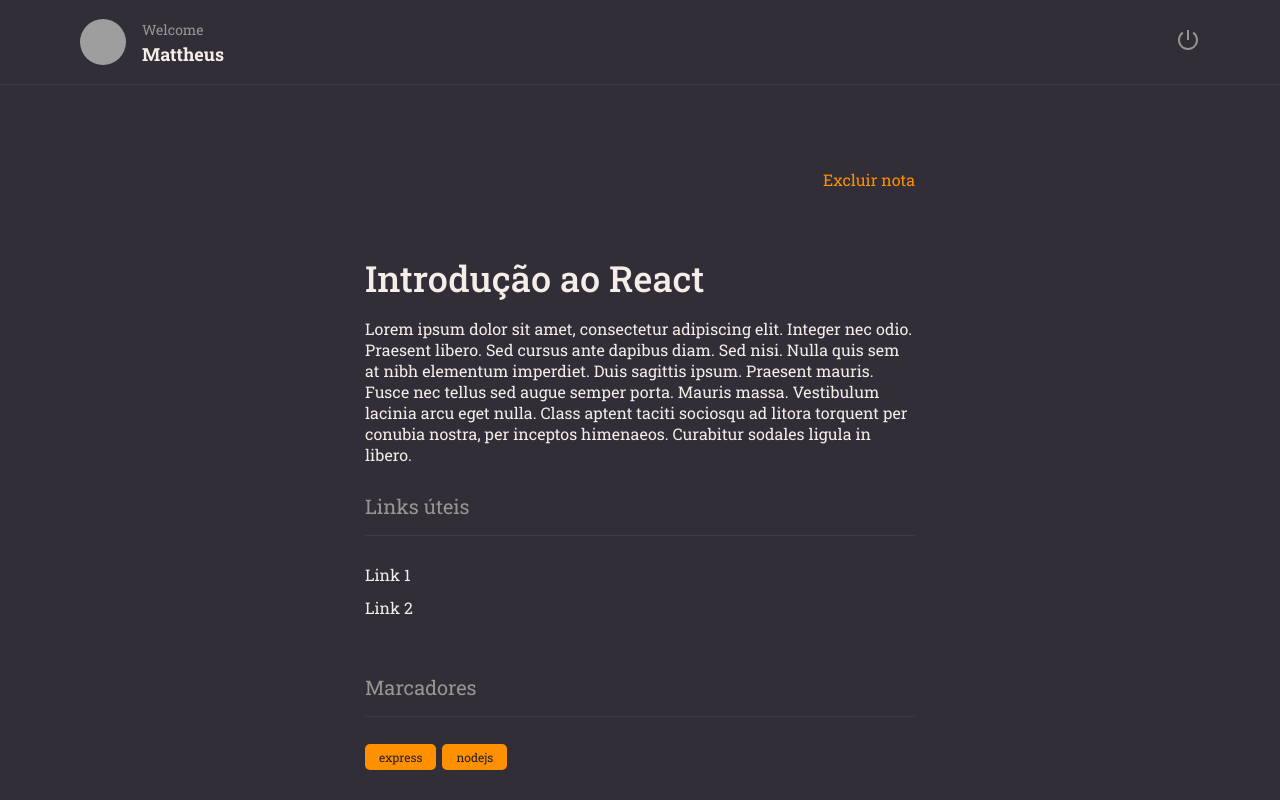
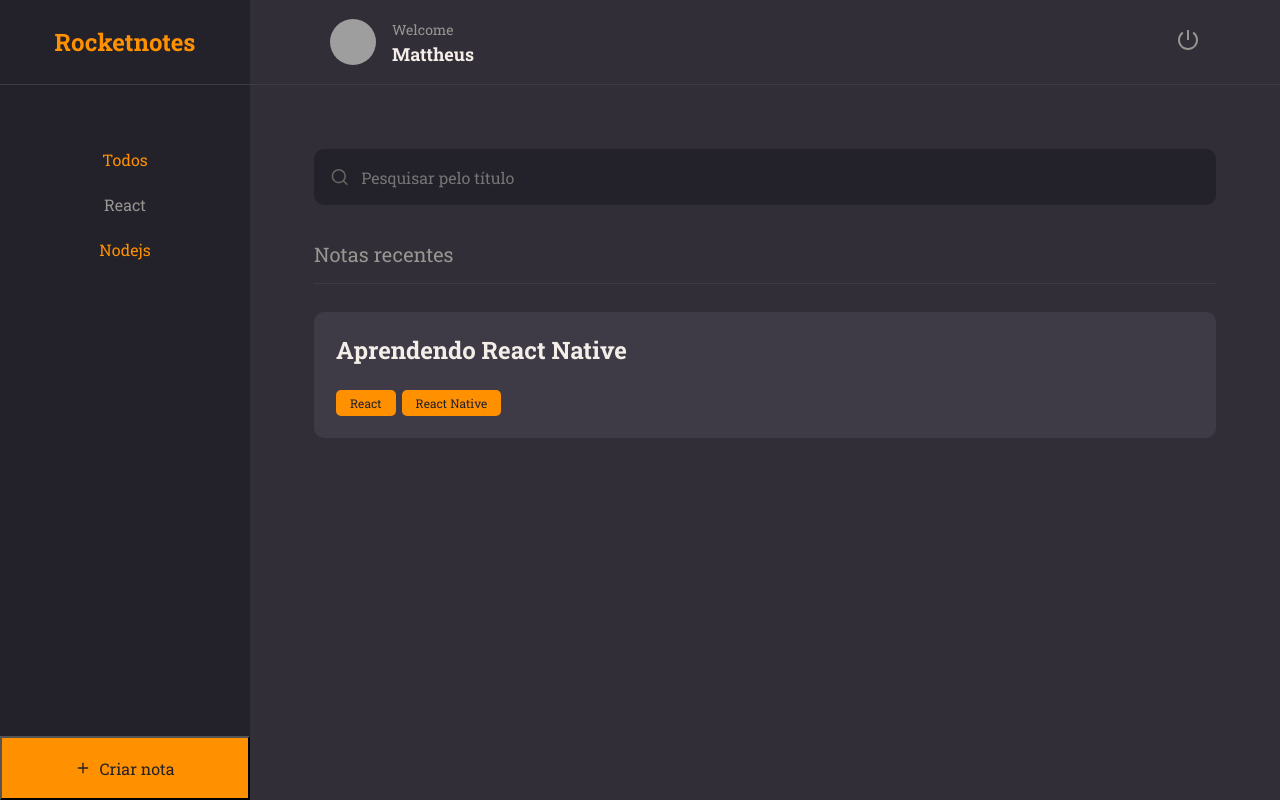
Before and after one commit to adhmattheus/explorer_rockeseat, a React (Vite) app in the folder react/rocketnotes/: page / in a window 1280 px wide. Built offline with nearby package versions, Linux system fonts and the light colour scheme; grey boxes are pictures that could not be loaded.

Commit message:
feat: home page

```diff
--- /dev/null
+++ b/react/rocketnotes/src/components/Input/index.tsx
@@ -0,0 +1,16 @@
+import { Container } from "./styles";
+
+import { InputHTMLAttributes } from "react";
+
+interface InputProps extends InputHTMLAttributes<HTMLInputElement> {
+  icon?: React.ComponentType<{ size: number }>;
+}
+
+export function Input({ icon: Icon, ...rest }: InputProps) {
+  return (
+    <Container>
+      {Icon && <Icon size={20} />}
+      <input {...rest} />
+    </Container>
+  );
+}
--- /dev/null
+++ b/react/rocketnotes/src/components/Input/styles.ts
@@ -0,0 +1,30 @@
+import styled from "styled-components";
+
+export const Container = styled.div`
+  width: 100%;
+  display: flex;
+  align-items: center;
+
+  background-color: ${({ theme }) => theme.COLORS.BACKGROUND_900};
+  color: ${({ theme }) => theme.COLORS.GRAY_300};
+  margin-bottom: 0.8rem;
+  border-radius: 1rem;
+
+  > input {
+    height: 5.6rem;
+    width: 100%;
+
+    padding: 1.2rem;
+    color: ${({ theme }) => theme.COLORS.WHITE};
+    background: transparent;
+    border: none;
+
+    &:placeholder {
+      color: ${({ theme }) => theme.COLORS.GRAY_300};
+    }
+  }
+
+  > svg {
+    margin-left: 1.6rem;
+  }
+`;
--- /dev/null
+++ b/react/rocketnotes/src/components/Note/index.tsx
@@ -0,0 +1,24 @@
+import { Container } from "./styles";
+import { Tag } from "../Tag";
+
+interface NoteProps {
+  data: {
+    title: string;
+    tags?: { id: number; name: string }[];
+  };
+}
+
+export function Note({ data, ...rest }: NoteProps) {
+  return (
+    <Container {...rest}>
+      <h1>{data.title}</h1>
+      {data.tags && (
+        <footer>
+          {data.tags.map((tag) => (
+            <Tag title={tag.name} key={tag.id} />
+          ))}
+        </footer>
+      )}
+    </Container>
+  );
+}
--- /dev/null
+++ b/react/rocketnotes/src/components/Note/styles.ts
@@ -0,0 +1,24 @@
+import styled from "styled-components";
+
+export const Container = styled.button`
+  width: 100%;
+  background-color: ${({ theme }) => theme.COLORS.BACKGROUND_700};
+  border: none;
+  border-radius: 1rem;
+  padding: 2.2rem;
+  margin-bottom: 1.6rem;
+
+  > h1 {
+    flex: 1;
+    text-align: left;
+    font-weight: 700;
+    font-size: 2.4rem;
+    color: ${({ theme }) => theme.COLORS.WHITE};
+  }
+
+  > footer {
+    width: 100%;
+    display: flex;
+    margin-top: 2.4rem;
+  }
+`;
--- a/react/rocketnotes/src/main.tsx
+++ b/react/rocketnotes/src/main.tsx
@@ -1,7 +1,7 @@
 import { StrictMode } from "react";
 import { createRoot } from "react-dom/client";
 import { ThemeProvider } from "styled-components";
-import { Details } from "./pages/Details/index.tsx";
+import { Home } from "./pages/Home/index.tsx";
 import theme from "./styles/theme.ts";
 import GlobalStyles from "./styles/global.ts";
 
@@ -9,7 +9,7 @@
   <StrictMode>
     <ThemeProvider theme={theme}>
       <GlobalStyles />
-      <Details />
+      <Home />
     </ThemeProvider>
   </StrictMode>
 );
--- /dev/null
+++ b/react/rocketnotes/src/pages/Home/index.tsx
@@ -0,0 +1,54 @@
+import { Container, Brand, Menu, Search, Content, NewNote } from "./styles";
+import { Header } from "../../components/Header";
+import { ButtonText } from "../../components/ButtonText";
+import { FiPlus, FiSearch } from "react-icons/fi";
+import { Input } from "../../components/Input";
+import { Note } from "../../components/Note";
+import { Section } from "../../components/Section";
+
+export function Home() {
+  return (
+    <Container>
+      <Brand>
+        <h1>Rocketnotes</h1>
+      </Brand>
+
+      <Header />
+
+      <Menu>
+        <li>
+          <ButtonText title="Todos" $isactive />
+        </li>
+        <li>
+          <ButtonText title="React" />
+        </li>
+        <li>
+          <ButtonText title="Nodejs" $isactive />
+        </li>
+      </Menu>
+
+      <Search>
+        <Input placeholder="Pesquisar pelo título" icon={FiSearch} />
+      </Search>
+
+      <Content>
+        <Section title="Notas recentes">
+          <Note
+            data={{
+              title: "Aprendendo React Native",
+              tags: [
+                { id: 1, name: "React" },
+                { id: 2, name: "React Native" },
+              ],
+            }}
+          />
+        </Section>
+      </Content>
+
+      <NewNote>
+        <FiPlus />
+        Criar nota
+      </NewNote>
+    </Container>
+  );
+}
--- /dev/null
+++ b/react/rocketnotes/src/pages/Home/styles.ts
@@ -0,0 +1,64 @@
+import styled from "styled-components";
+
+export const Container = styled.div`
+  width: 100%;
+  height: 100vh;
+
+  display: grid;
+  grid-template-columns: 25rem auto;
+  grid-template-rows: 8.5rem 12.8rem auto 6.4rem;
+  grid-template-areas: "brand header" "menu search" "menu content" "newnote content";
+
+  background-color: ${({ theme }) => theme.COLORS.BACKGROUND_800};
+`;
+
+export const Brand = styled.div`
+  grid-area: brand;
+  display: flex;
+  justify-content: center;
+  align-items: center;
+
+  border-bottom: 1px solid ${({ theme }) => theme.COLORS.BACKGROUND_700};
+  background-color: ${({ theme }) => theme.COLORS.BACKGROUND_900};
+
+  > h1 {
+    font-size: 2.4rem;
+    color: ${({ theme }) => theme.COLORS.ORANGE};
+  }
+`;
+
+export const Menu = styled.ul`
+  grid-area: menu;
+  background-color: ${({ theme }) => theme.COLORS.BACKGROUND_900};
+  padding-top: 6.4rem;
+  text-align: center;
+
+  > li {
+    margin-bottom: 2.4rem;
+  }
+`;
+
+export const Search = styled.div`
+  grid-area: search;
+  padding: 6.4rem 6.4rem 0;
+`;
+
+export const Content = styled.div`
+  grid-area: content;
+  padding: 0 6.4rem;
+  overflow-y: auto;
+`;
+
+export const NewNote = styled.button`
+  grid-area: newnote;
+  background-color: ${({ theme }) => theme.COLORS.ORANGE};
+  color: ${({ theme }) => theme.COLORS.BACKGROUND_900};
+
+  display: flex;
+  align-items: center;
+  justify-content: center;
+
+  > svg {
+    margin-right: 0.8rem;
+  }
+`;
```
